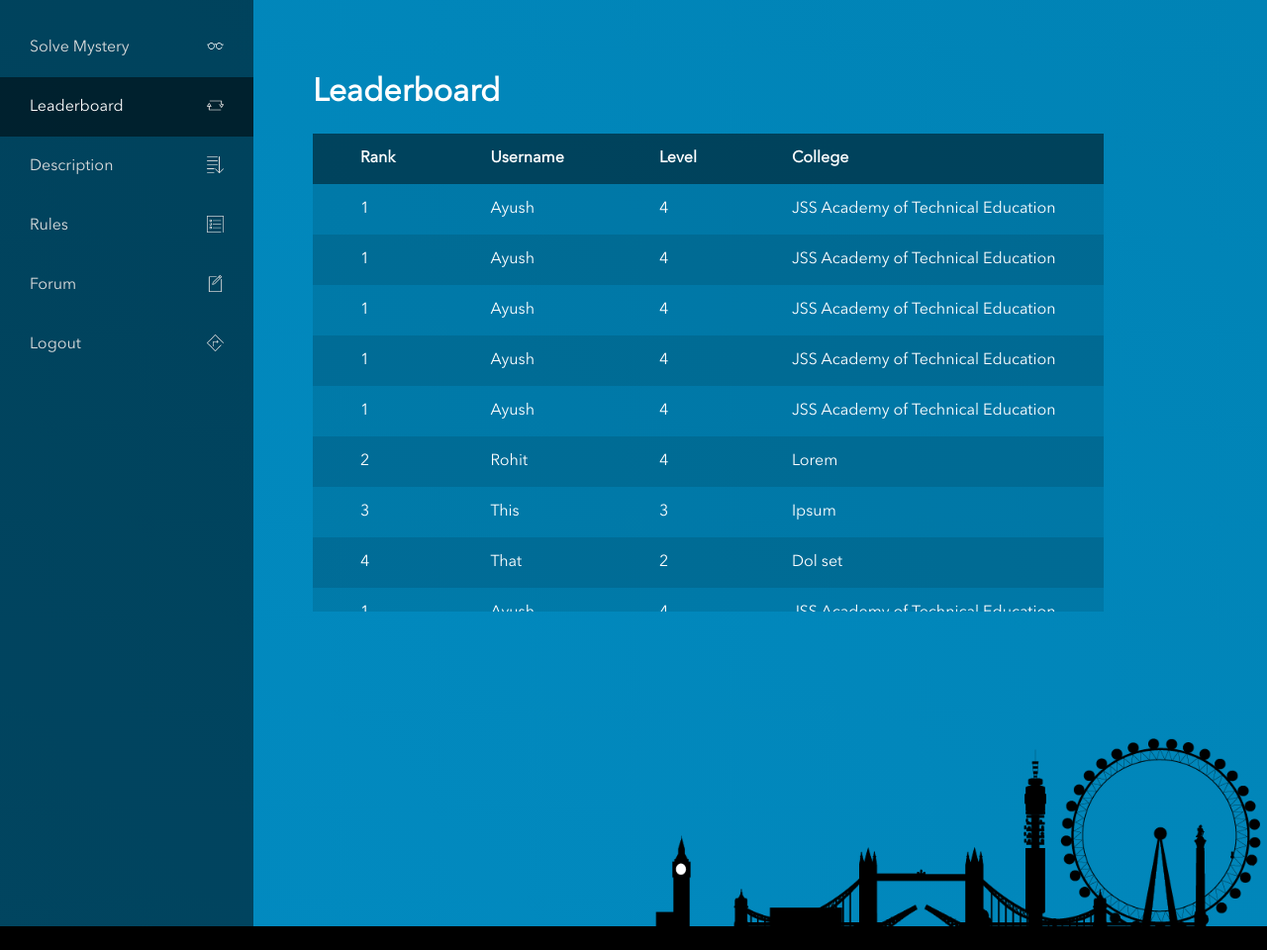
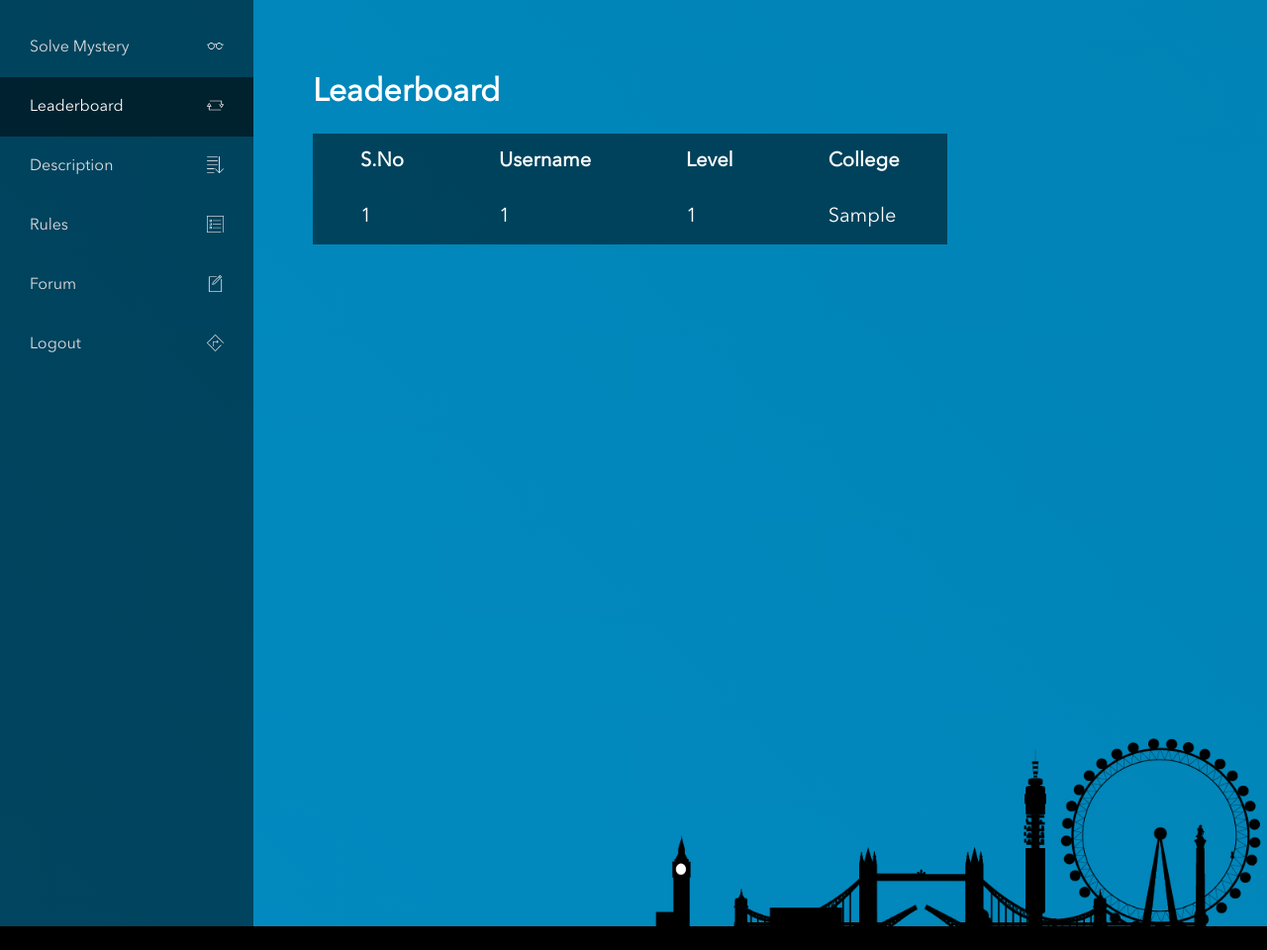
Before and after one commit to Ayukha/sherlocked2018, a Django app: page /leaderboard in a window 1280 px wide. Shown: the part 248-1208 px from the top of the page at 99% size. Run offline with Django 3.2, Linux system fonts and the light colour scheme; tables that the repository leaves empty hold one stand-in row (values such as "Sample post"); parts of the project's set-up code (start-up, migrations or seed data) failed here and were passed over.

Commit message:
leaderboard updated

```diff
--- a/sherlocked/templates/leaderboard.html
+++ b/sherlocked/templates/leaderboard.html
@@ -63,108 +63,24 @@
             <h1>Leaderboard</h1>
             <div class="table_container">
                 <table>
-                    <tr>
-                        <th>Rank</th>
+                    <tr style="font-size: 20px" class="">
+                        <th>S.No</th>
                         <th>Username</th>
                         <th>Level</th>
-                        <th>College</th>
+                        <th>College </th>
                     </tr>
-                    <tr>
-                        <td>1</td>
-                        <td>Ayush</td>
-                        <td>4</td>
-                        <td>JSS Academy of Technical Education</td>
+                <tbody>
+                        {% for i in users %}
+
+                    <tr style="font-size:20px" class="">
+                        <td>{{forloop.counter}}</td>
+                        <td>{{i.Zealid}}</td>
+                        <td>{{i.CurrentQuestionNo}}</td>
+                        <td>{{i.college}}</td>
                     </tr>
-                    <tr>
-                        <td>1</td>
-                        <td>Ayush</td>
-                        <td>4</td>
-                        <td>JSS Academy of Technical Education</td>
-                    </tr>
-                    <tr>
-                        <td>1</td>
-                        <td>Ayush</td>
-                        <td>4</td>
-                        <td>JSS Academy of Technical Education</td>
-                    </tr>
-                    <tr>
-                        <td>1</td>
-                        <td>Ayush</td>
-                        <td>4</td>
-                        <td>JSS Academy of Technical Education</td>
-                    </tr>
-                    <tr>
-                        <td>1</td>
-                        <td>Ayush</td>
-                        <td>4</td>
-                        <td>JSS Academy of Technical Education</td>
-                    </tr>
-                    <tr>
-                        <td>2</td>
-                        <td>Rohit</td>
-                        <td>4</td>
-                        <td>Lorem</td>
-                    </tr>
-                    <tr>
-                        <td>3</td>
-                        <td>This</td>
-                        <td>3</td>
-                        <td>Ipsum</td>
-                    </tr>
-                    <tr>
-                        <td>4</td>
-                        <td>That</td>
-                        <td>2</td>
-                        <td>Dol set</td>
-                    </tr>
-                    <tr>
-                        <td>1</td>
-                        <td>Ayush</td>
-                        <td>4</td>
-                        <td>JSS Academy of Technical Education</td>
-                    </tr>
-                    <tr>
-                        <td>2</td>
-                        <td>Rohit</td>
-                        <td>4</td>
-                        <td>Lorem</td>
-                    </tr>
-                    <tr>
-                        <td>3</td>
-                        <td>This</td>
-                        <td>3</td>
-                        <td>Ipsum</td>
-                    </tr>
-                    <tr>
-                        <td>4</td>
-                        <td>That</td>
-                        <td>2</td>
-                        <td>Dol set</td>
-                    </tr>
-                    <tr>
-                        <td>1</td>
-                        <td>Ayush</td>
-                        <td>4</td>
-                        <td>JSS Academy of Technical Education</td>
-                    </tr>
-                    <tr>
-                        <td>2</td>
-                        <td>Rohit</td>
-                        <td>4</td>
-                        <td>Lorem</td>
-                    </tr>
-                    <tr>
-                        <td>3</td>
-                        <td>This</td>
-                        <td>3</td>
-                        <td>Ipsum</td>
-                    </tr>
-                    <tr>
-                        <td>4</td>
-                        <td>That</td>
-                        <td>2</td>
-                        <td>Dol set</td>
-                    </tr>
+                    {% endfor %}
+                </tbody>
+
                 </table>
             </div>
             <img class="sher" src="static/assets/images/backdrop-pc.png" id="sher">
--- a/sherlocked/templates/register.html
+++ b/sherlocked/templates/register.html
@@ -42,7 +42,7 @@ function checkPass()
     var badColor = "#ff6666";
     //Compare the values in the password field
     //and the confirmation field
-    if(pass1.value == pass2.value){
+    if(pass1.value == pass2.value && pass1.value!=""){
         //The passwords match.
         //Set the color to the good color and inform
         //the user that they have entered the correct password
```
Also changed, not shown: sherlocked/templates/indextmp.html (+8 -0 lines), static/images/xyz.jpg (added).
